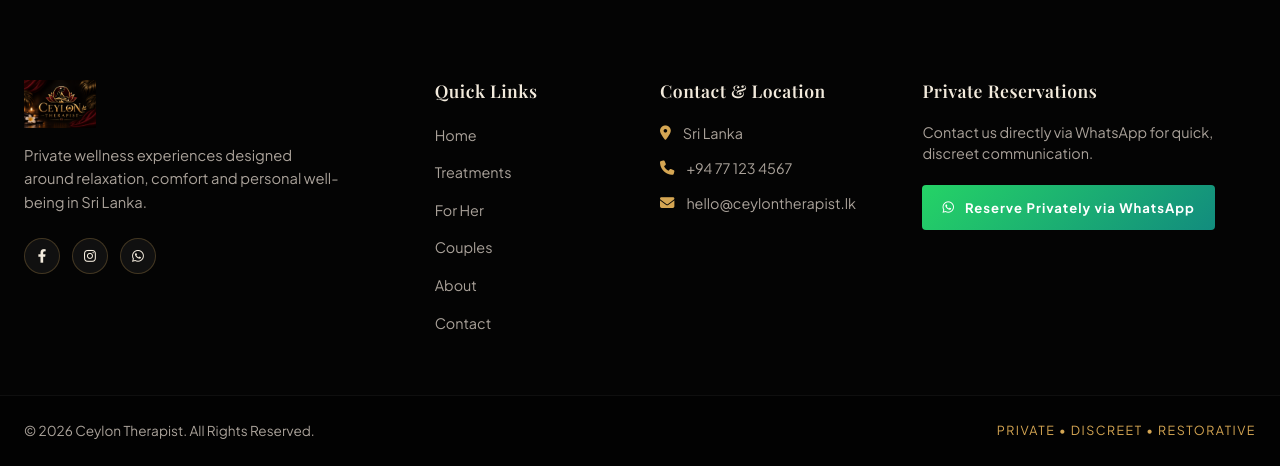
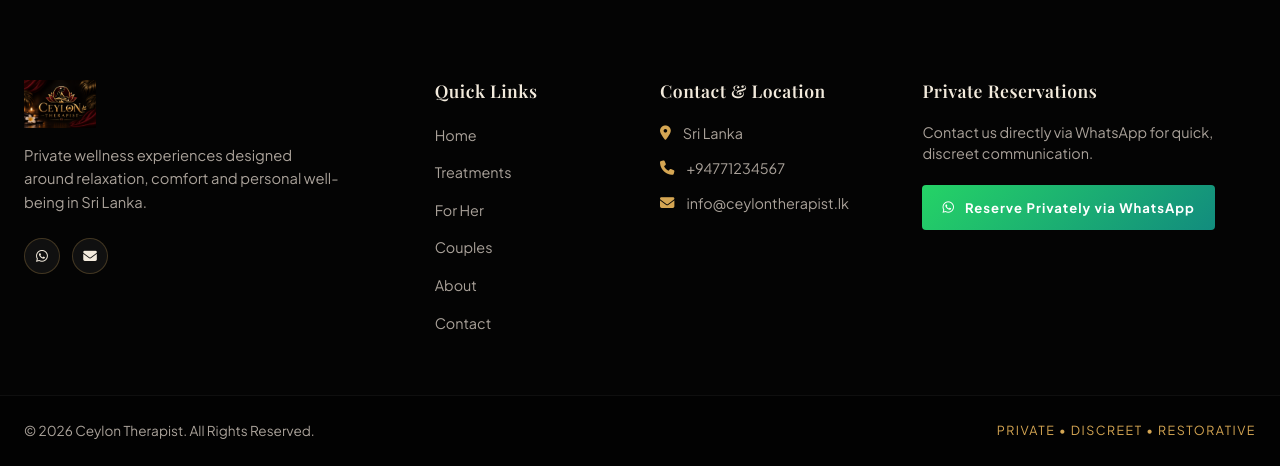
Before and after one commit to isiwara20/ceylontherapist, a PHP site: page /ceylontherapist/about.php in a window 1280 px wide. Shown: the part 4380-4846 px from the top of the page. Run offline with PHP 8.4, Linux system fonts and the light colour scheme; some web fonts are replaced.

Commit message:
Remove Inster and Facebook things

```diff
--- a/views/partials/public-footer.php
+++ b/views/partials/public-footer.php
@@ -8,9 +8,8 @@
             </a>
             <p class="footer-brand-desc">Private wellness experiences designed around relaxation, comfort and personal well-being in Sri Lanka.</p>
             <div class="footer-socials">
-                <a href="#" aria-label="Facebook" class="social-icon"><i class="fa-brands fa-facebook-f"></i></a>
-                <a href="#" aria-label="Instagram" class="social-icon"><i class="fa-brands fa-instagram"></i></a>
-                <a href="https://wa.me/94771234567" target="_blank" rel="noopener noreferrer" aria-label="WhatsApp" class="social-icon"><i class="fa-brands fa-whatsapp"></i></a>
+                <a href="https://wa.me/<?= DEFAULT_WHATSAPP_NUMBER ?>" target="_blank" rel="noopener noreferrer" aria-label="WhatsApp" class="social-icon"><i class="fa-brands fa-whatsapp"></i></a>
+                <a href="mailto:<?= DEFAULT_BUSINESS_EMAIL ?>" aria-label="Email" class="social-icon"><i class="fa-solid fa-envelope"></i></a>
             </div>
         </div>
 
@@ -29,14 +28,14 @@
         <div class="footer-col contact-col">
             <h4 class="footer-title">Contact & Location</h4>
             <p class="contact-item"><i class="fa-solid fa-location-dot gold-icon"></i> Sri Lanka</p>
-            <p class="contact-item"><i class="fa-solid fa-phone gold-icon"></i> +94 77 123 4567</p>
-            <p class="contact-item"><i class="fa-solid fa-envelope gold-icon"></i> hello@ceylontherapist.lk</p>
+            <p class="contact-item"><i class="fa-solid fa-phone gold-icon"></i> <a href="tel:+<?= DEFAULT_WHATSAPP_NUMBER ?>">+<?= DEFAULT_WHATSAPP_NUMBER ?></a></p>
+            <p class="contact-item"><i class="fa-solid fa-envelope gold-icon"></i> <a href="mailto:<?= DEFAULT_BUSINESS_EMAIL ?>"><?= DEFAULT_BUSINESS_EMAIL ?></a></p>
         </div>
 
         <div class="footer-col booking-col">
             <h4 class="footer-title">Private Reservations</h4>
             <p class="booking-text">Contact us directly via WhatsApp for quick, discreet communication.</p>
-            <a href="https://wa.me/94771234567?text=Hello%20Ceylon%20Therapist%2C%20I%20would%20like%20to%20reserve%20a%20private%20wellness%20session." target="_blank" rel="noopener noreferrer" class="btn-footer-whatsapp">
+            <a href="https://wa.me/<?= DEFAULT_WHATSAPP_NUMBER ?>?text=Hello%20Ceylon%20Therapist%2C%20I%20would%20like%20to%20reserve%20a%20private%20wellness%20session." target="_blank" rel="noopener noreferrer" class="btn-footer-whatsapp">
                 <i class="fa-brands fa-whatsapp"></i> Reserve Privately via WhatsApp
             </a>
         </div>
--- a/views/partials/public-header.php
+++ b/views/partials/public-header.php
@@ -38,7 +38,7 @@
         </nav>
 
         <div class="header-actions">
-            <a href="https://wa.me/94771234567?text=Hello%20Ceylon%20Therapist%2C%20I%20would%20like%20to%20reserve%20a%20private%20wellness%20session." target="_blank" rel="noopener noreferrer" class="btn-reserve-gold">
+            <a href="https://wa.me/<?= DEFAULT_WHATSAPP_NUMBER ?>?text=Hello%20Ceylon%20Therapist%2C%20I%20would%20like%20to%20reserve%20a%20private%20wellness%20session." target="_blank" rel="noopener noreferrer" class="btn-reserve-gold">
                 <i class="fa-brands fa-whatsapp"></i> <span>RESERVE PRIVATELY</span>
             </a>
             <button class="mobile-toggle" id="mobile-toggle" aria-label="Toggle navigation menu">
--- a/views/public/home.php
+++ b/views/public/home.php
@@ -19,7 +19,7 @@
         </p>
         <div class="hero-actions">
             <a href="<?= baseUrl('treatments.php') ?>" class="btn-hero-primary">EXPLORE TREATMENTS</a>
-            <a href="https://wa.me/94771234567?text=Hello%20Ceylon%20Therapist%2C%20I%20would%20like%20to%20reserve%20a%20private%20wellness%20session." target="_blank" rel="noopener noreferrer" class="btn-hero-secondary">
+            <a href="https://wa.me/<?= DEFAULT_WHATSAPP_NUMBER ?>?text=Hello%20Ceylon%20Therapist%2C%20I%20would%20like%20to%20reserve%20a%20private%20wellness%20session." target="_blank" rel="noopener noreferrer" class="btn-hero-secondary">
                 <i class="fa-brands fa-whatsapp"></i> RESERVE PRIVATELY
             </a>
         </div>
@@ -381,7 +381,7 @@
         <p class="final-cta-sub">Choose your preferred experience and contact us privately through WhatsApp.</p>
 
         <div class="final-cta-buttons">
-            <a href="https://wa.me/94771234567?text=Hello%20Ceylon%20Therapist%2C%20I%20would%20like%20to%20reserve%20a%20private%20wellness%20session." target="_blank" rel="noopener noreferrer" class="btn-hero-secondary">
+            <a href="https://wa.me/<?= DEFAULT_WHATSAPP_NUMBER ?>?text=Hello%20Ceylon%20Therapist%2C%20I%20would%20like%20to%20reserve%20a%20private%20wellness%20session." target="_blank" rel="noopener noreferrer" class="btn-hero-secondary">
                 <i class="fa-brands fa-whatsapp"></i> RESERVE PRIVATELY
             </a>
             <a href="<?= baseUrl('contact.php') ?>" class="btn-hero-primary">CONTACT US</a>
```
